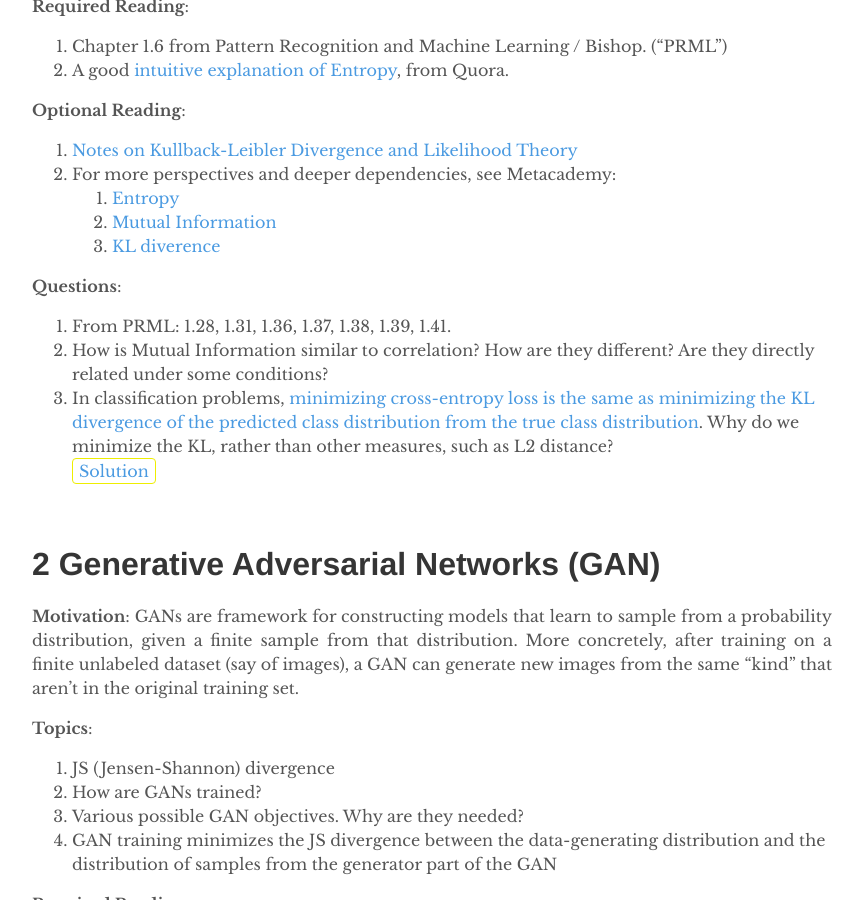
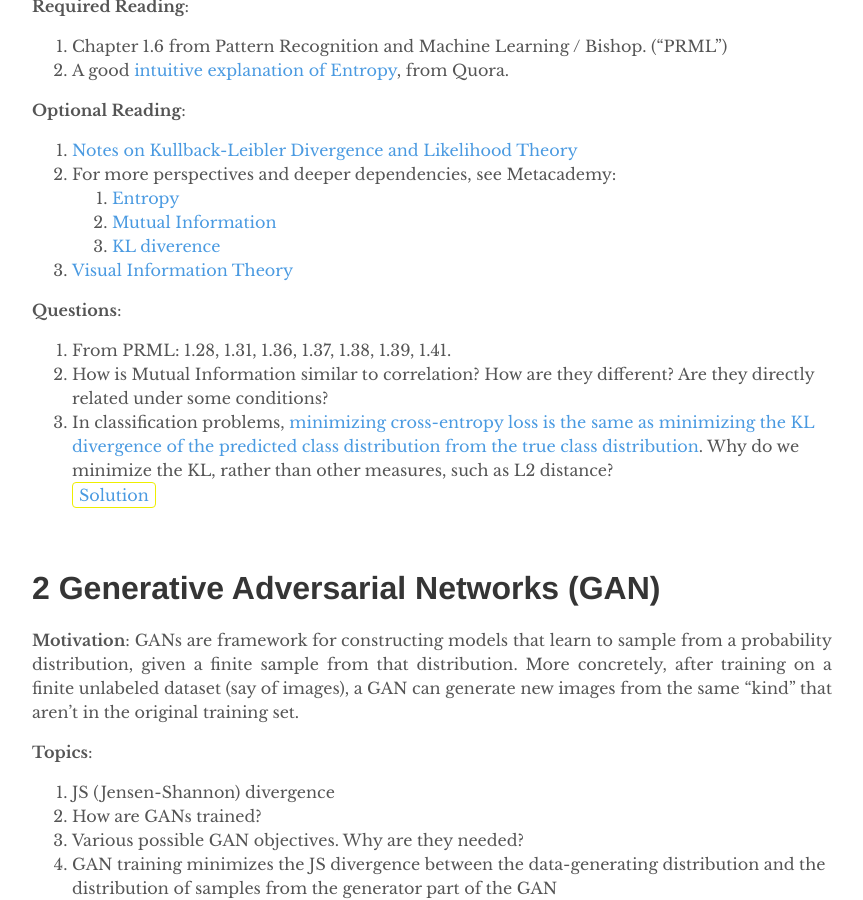
Before and after one commit to depthfirstlearning/depthfirstlearning.com, a Jekyll site: the page built from _posts/2018-05-28-InfoGAN.markdown, in a window 1280 px wide and 900 px high, scrolled down 1358 px. Shown: the whole window, without its empty margins (208-1071 px from the left). Built offline with Jekyll 4.4.1, drawn with Linux system fonts in a browser that asks for light colours; formulas are drawn with MathJax 3.

Commit message:
Add Visual Information Theory guide to InfoGAN#1-information-theory reading material
https://github.com/depthfirstlearning/depthfirstlearning.com/issues/10

```diff
--- a/_posts/2018-05-28-InfoGAN.markdown
+++ b/_posts/2018-05-28-InfoGAN.markdown
@@ -59,6 +59,7 @@ observing each variable separately.
       1. [Entropy](https://metacademy.org/graphs/concepts/entropy)
       2. [Mutual Information](https://metacademy.org/graphs/concepts/mutual_information)
       3. [KL diverence](https://metacademy.org/graphs/concepts/kl_divergence)
+  3. [Visual Information Theory](https://colah.github.io/posts/2015-09-Visual-Information/)
 
   **Questions**:
   1. From PRML: 1.28, 1.31, 1.36, 1.37, 1.38, 1.39, 1.41.
```
